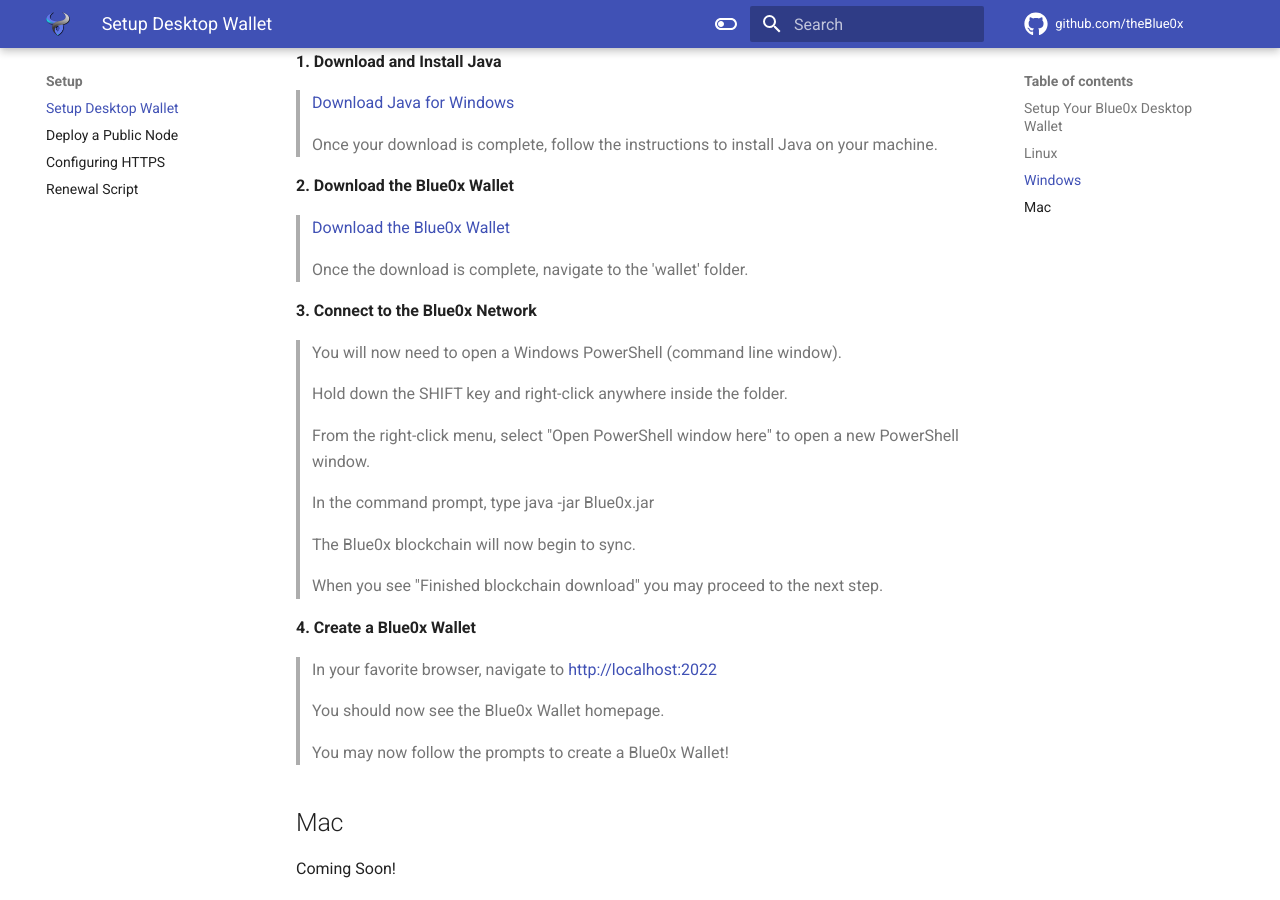
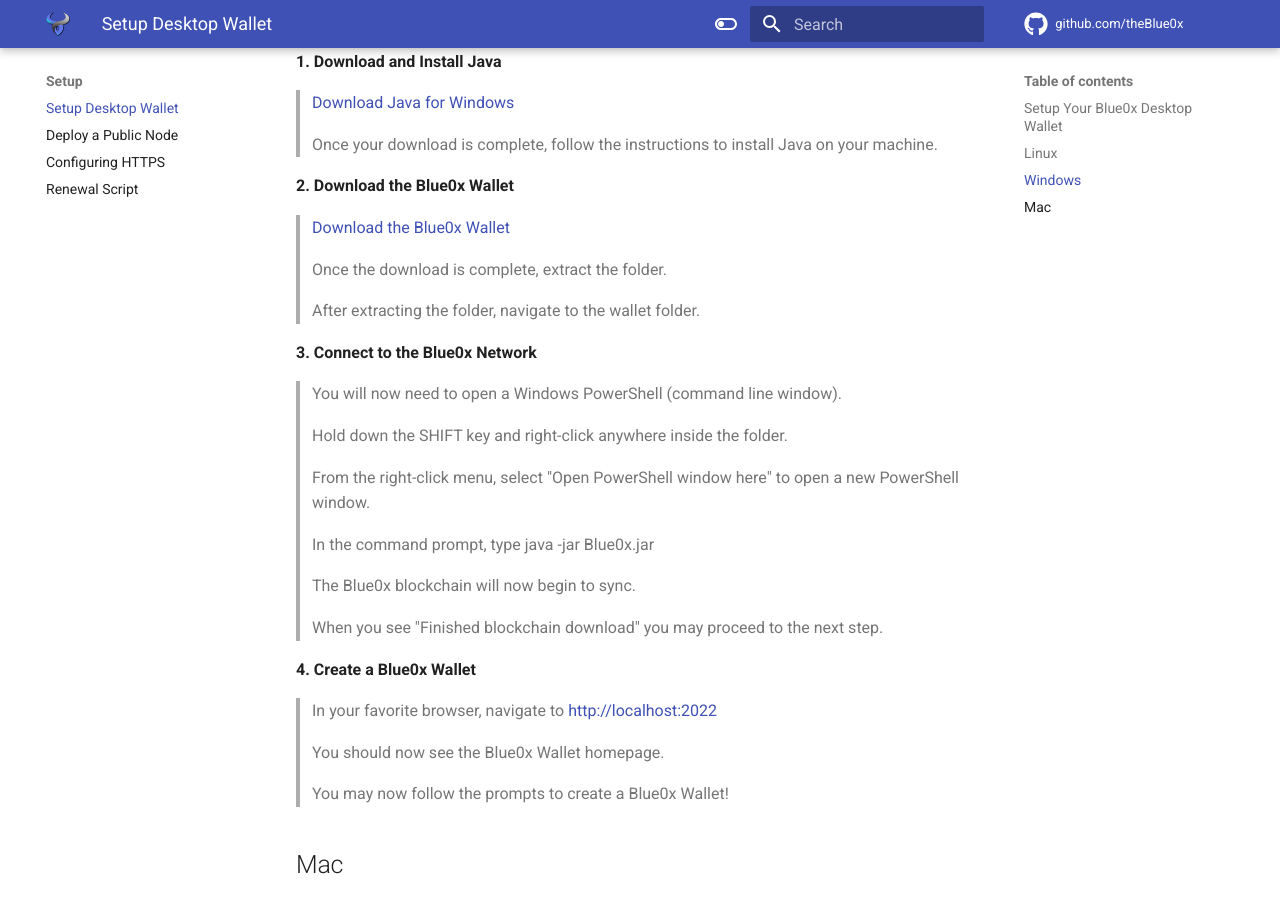
Before and after one commit to theBlue0x/docs, an MkDocs documentation site: the page built from docs/setup/local.md, in a window 1280 px wide and 900 px high, scrolled down 1087 px. Built offline with MkDocs 1.6.1 and Material for MkDocs 9.7.7, drawn with Linux system fonts in a browser that asks for light colours.

Commit message:
Update local.md

```diff
--- a/docs/setup/local.md
+++ b/docs/setup/local.md
@@ -51,7 +51,9 @@
 
 >[Download the Blue0x Wallet](https://github.com/theBlue0x/wallet/archive/refs/heads/master.zip)
 
->Once the download is complete, navigate to the 'wallet' folder.
+>Once the download is complete, extract the folder.
+
+>After extracting the folder, navigate to the wallet folder.
 
 **3. Connect to the Blue0x Network**
 
```
